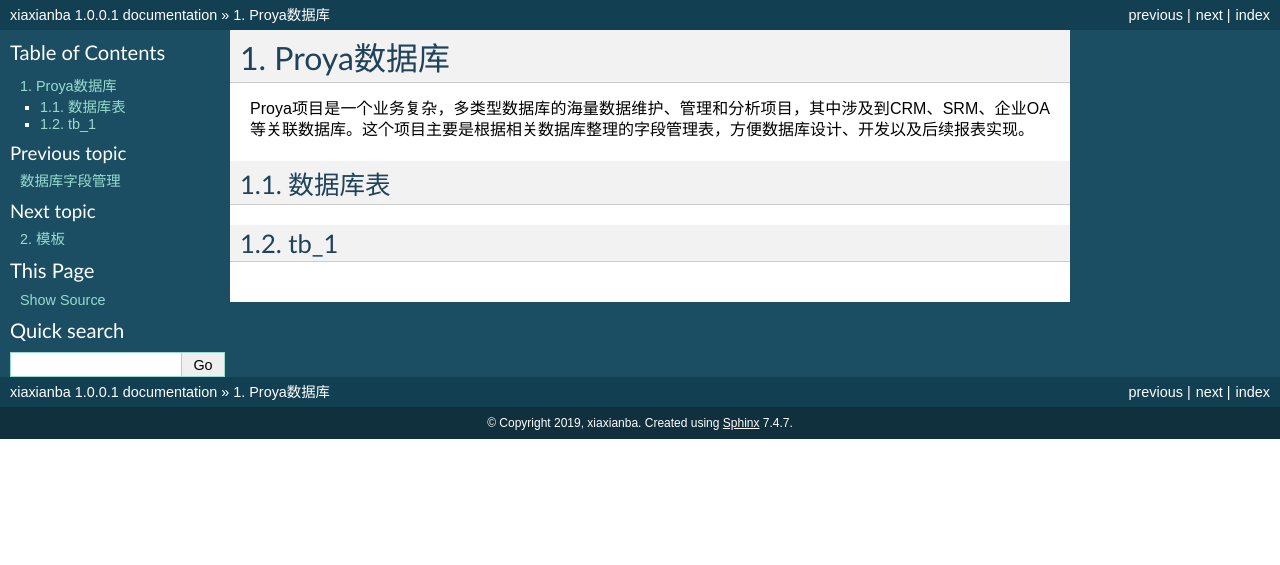
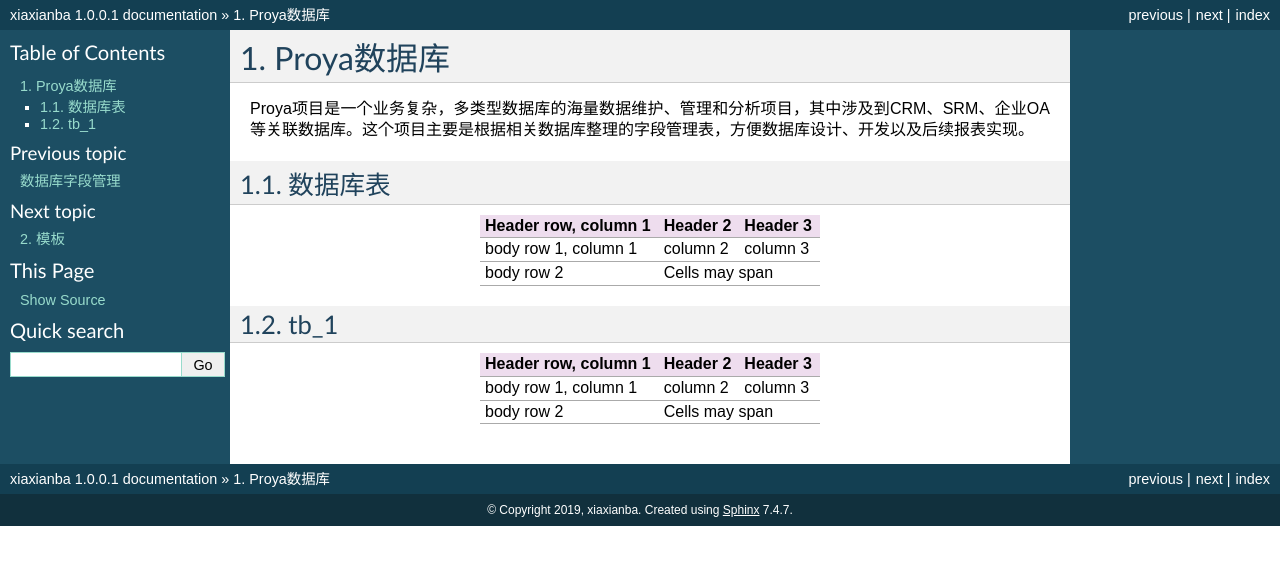
Before and after one commit to xianba/DatabaseField, a Sphinx documentation site: the page built from docs/Proya.rst, in a window 1280 px wide. Shown: the top 565 px of the page. Built offline with Sphinx 7.4.7, drawn with Linux system fonts in a browser that asks for light colours.

Commit message:
Update Proya.rst

```diff
--- a/docs/Proya.rst
+++ b/docs/Proya.rst
@@ -9,12 +9,21 @@
 数据库表
 =========
 
-====================  ==========  ==========
-Header row, column 1  Header 2    Header 3
-====================  ==========  ==========
-body row 1, column 1  column 2    column 3
-body row 2            Cells may span columns
-====================  ==========  ==========
++------------------------+------------+----------+
+| Header row, column 1   | Header 2   | Header 3 |
++========================+============+==========+
+| body row 1, column 1   | column 2   | column 3 |
++------------------------+------------+----------+
+| body row 2             | Cells may span        |
++------------------------+-----------------------+
 
 tb_1
 ===========
+
++------------------------+------------+----------+
+| Header row, column 1   | Header 2   | Header 3 |
++========================+============+==========+
+| body row 1, column 1   | column 2   | column 3 |
++------------------------+------------+----------+
+| body row 2             | Cells may span        |
++------------------------+-----------------------+
```
